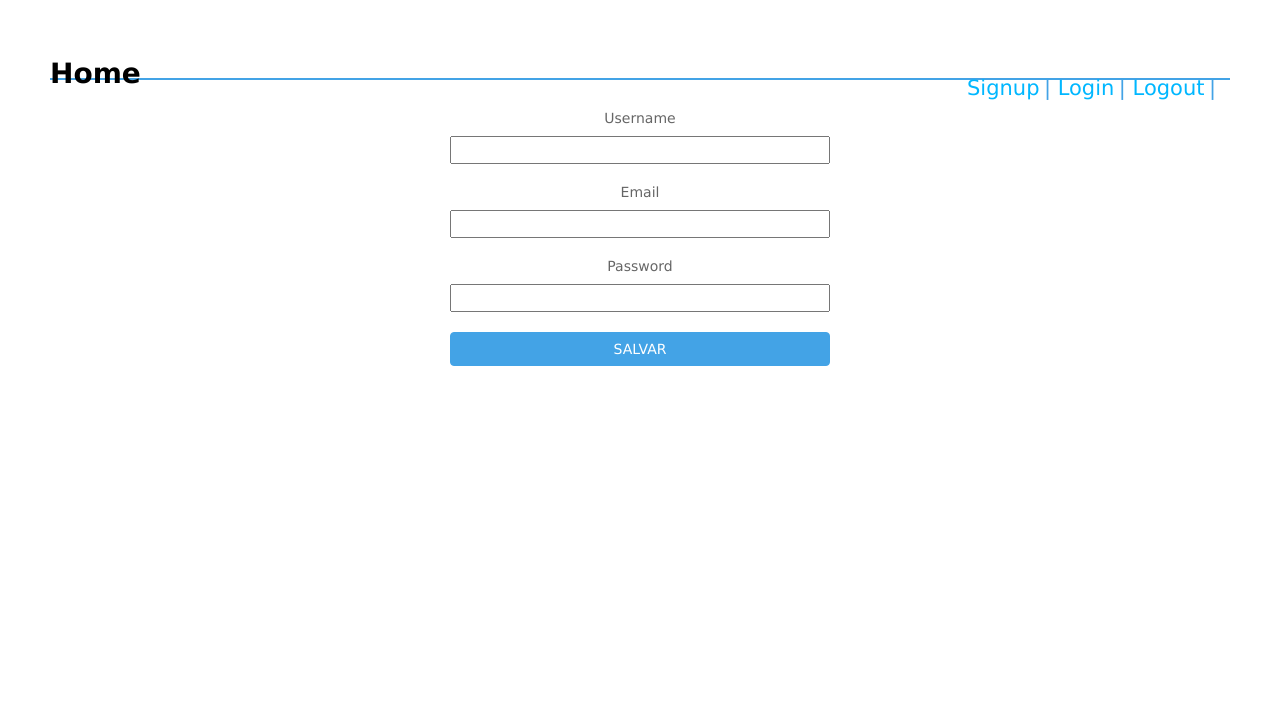
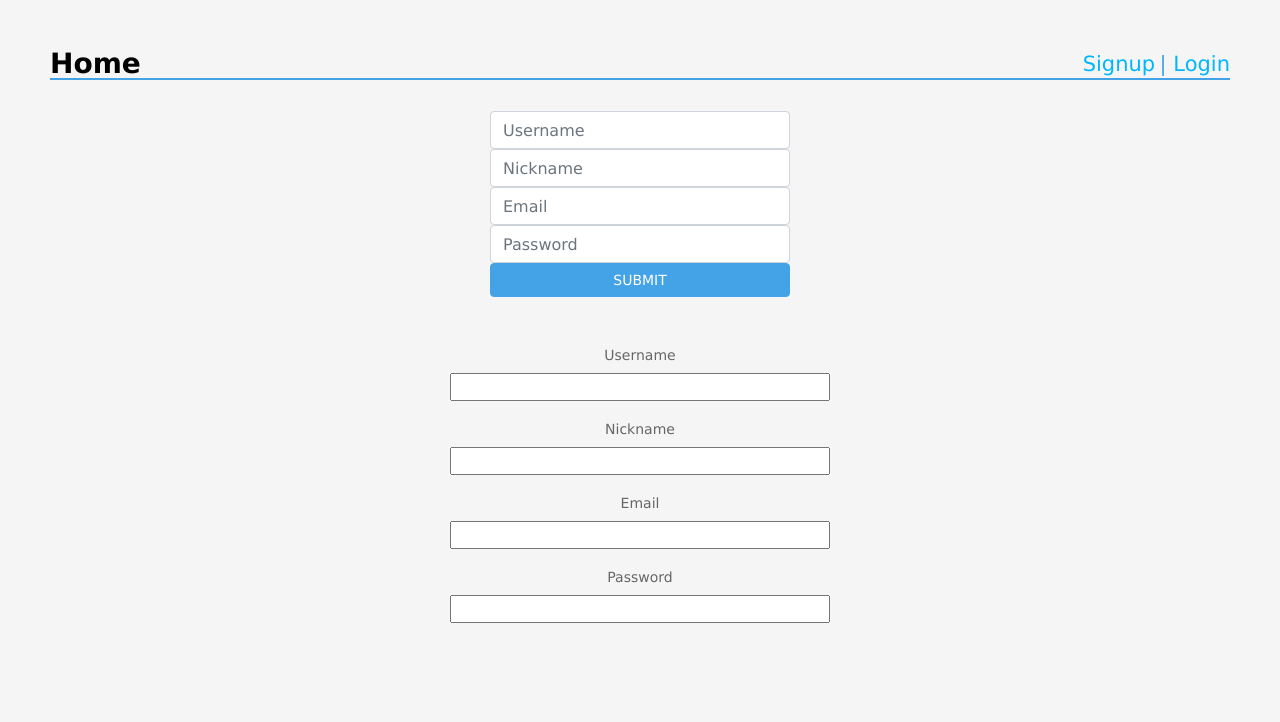
Before and after one commit to farneze/Project-Ironhack-FS-Application, a Node server app: page /signup in a window 1280 px wide. Shown: the top 722 px of the page. Run offline with Node 20, Linux system fonts and the light colour scheme; some libraries are stand-ins or nearby versions.

Commit message:
Added some styling, reorganized header, changed routes, added subject models and db of subjects is working

```diff
--- a/configs/session.config.js
+++ b/configs/session.config.js
@@ -22,7 +22,7 @@ module.exports = (app) => {
       secret: process.env.SESS_SECRET,
       resave: false,
       saveUninitialized: true,
-      cookie: { maxAge: 60000 }, // 60 * 1000 ms === 1 min
+      cookie: { maxAge: 600000 }, // 60 * 1000 ms === 1 min
       store: new MongoStore({
         mongooseConnection: mongoose.connection,
         // time to live, quanto tempo o cookie vai ser armazenado no banco
--- a/models/User.model.js
+++ b/models/User.model.js
@@ -23,10 +23,16 @@ const userSchema = new Schema(
     },
     // add password property here
     // Senha
+
     passwordHash: {
       type: String,
       required: [true, "Password is required."],
     },
+
+    nickname: { type: String, trim: true },
+    friends: { type: [String], trim: true },
+    userTopics: { type: [String], trim: true },
+    userQuestions: { type: [String], trim: true },
   },
   {
     timestamps: true,
--- a/public/stylesheets/style.css
+++ b/public/stylesheets/style.css
@@ -1,11 +1,12 @@
 body {
   padding: 50px;
+  background-color: #f5f5f5;
   font: 14px "Lucida Grande", Helvetica, Arial, sans-serif;
 }
 
 a {
   color: #00b7ff;
-  text-decoration: none;
+  text-decoration: none !important;
   font-size: 1.5em;
 }
 
@@ -62,6 +63,15 @@ form button:hover {
   width: 100%;
 }
 
+.success {
+  background: #2b76f0;
+  box-sizing: border-box;
+  color: #fff;
+  margin: 20px auto;
+  padding: 20px;
+  width: 100%;
+}
+
 ul {
   border-bottom: 2px solid #43a3e6;
   height: 30px;
@@ -70,11 +80,11 @@ ul {
 }
 
 ul li {
-  line-height: 20px;
+  line-height: 0px;
 }
 
 #to-right {
-  padding: 1em;
+  /* padding: 1em; */
   float: right;
 }
 
@@ -97,3 +107,17 @@ ul li {
   font-weight: bold;
   font-size: 2em;
 }
+
+.form-signin {
+  width: 100%;
+  max-width: 330px !important;
+  padding: 15px;
+  margin: 0 auto 10px !important;
+  margin-bottom: -15px !important;
+  border-bottom-right-radius: 0.25rem !important;
+  border-bottom-left-radius: 0.25rem !important;
+}
+
+.form-signin input {
+  margin-bottom: 0 !important;
+}
--- a/routes/index.routes.js
+++ b/routes/index.routes.js
@@ -23,7 +23,7 @@ router.post("/signup", async (req, res) => {
   console.log(req.body);
 
   // Extrair informacoes recebidas da requisicao http que veio do navegador
-  const { username, email, password } = req.body;
+  const { username, nickname, email, password } = req.body;
 
   const errors = {};
   // Validacao de nome de usuario: é obrigatório, tem que ser do tipo string e não pode ter mais de 50 caracteres
@@ -71,10 +71,14 @@ router.post("/signup", async (req, res) => {
       username,
       email,
       passwordHash: hashedPassword,
+      nickname,
+      friends: [],
+      userTopics: [],
+      userQuestions: [],
     });
 
     // Redireciona para o formulario novamente
-    // res.redirect("/signup");
+    // https://stackoverflow.com/questions/17612695/expressjs-how-to-redirect-a-post-request-with-parameters/17612942
     res.redirect(307, "/login");
 
     console.log(result);
@@ -106,7 +110,8 @@ router.post(
 
 // GET Profile - Rota para exibir os dados do usuario atualmente logado - Rota privada - apenas usuarios logados podem acessar
 router.get("/profile", (req, res) => {
-  console.log("SESSION => ", req.user);
+  // Current session user info
+  // console.log("SESSION => ", req.user);
 
   if (!req.user || !req.user._id) {
     return res.redirect("/login");
@@ -125,9 +130,9 @@ router.get("/addnewquestion", (req, res) => {
 });
 
 router.get("/listsubjects", async (req, res) => {
-  const subject = await Subject.find({}, { subject: 1, _id: 0 }).exec();
-  const classs = await Subject.find({}, { classs: 1, _id: 0 }).exec();
-  const topic = await Subject.find({}, { topic: 1, _id: 0 }).exec();
+  const subject = await Subject.find({}, { subject: 1, _id: 0 }); //.exec();
+  const classs = await Subject.find({}, { classs: 1, _id: 0 }); //.exec();
+  const topic = await Subject.find({}, { topic: 1, _id: 0 }); //.exec();
 
   console.log(subject);
   console.log(classs);
@@ -147,52 +152,49 @@ router.get("/addsubjects", async (req, res) => {
   );
 });
 
-// router.post("/addnewsubjects", (req, res) => {
-//   // Extrair informacoes recebidas da requisicao http que veio do navegador
-//   const { subject, classs, topic } = req.body;
+router.get("/addnewsubjects", (req, res) => {
+  res.render("addSubjects");
+});
 
-//   const errors = {};
+router.post("/addnewsubjects", async (req, res) => {
+  // Extrair informacoes recebidas da requisicao http que veio do navegador
+  const { subject, classs, topic } = req.body;
+  const errors = {};
 
-//   if (!subject) {
-//     errors.subject = "Subject is necessary";
-//   }
-//   if (!classs) {
-//     errors.classs = "Class is necessary";
-//   }
-//   if (!topic) {
-//     errors.topic = "Topic is necessary";
-//   }
+  if (!subject) {
+    errors.subject = "Subject is necessary";
+  }
+  if (!classs) {
+    errors.classs = "Class is necessary";
+  }
+  if (!topic) {
+    errors.topic = "Topic is necessary";
+  }
 
-//   // Se o objeto errors tiver propriedades (chaves), retorne as mensagens de erro
-//   if (Object.keys(errors).length) {
-//     res.render("addnewsubjects", errors);
-//   }
+  // Se o objeto errors tiver propriedades (chaves), retorne as mensagens de erro
+  if (Object.keys(errors).length) {
+    res.render("addnewsubjects", errors);
+  }
 
-//   try {
+  try {
+    const result = await Subject.create({
+      subject,
+      classs,
+      topic,
+    });
 
-//     console.log("Hashed password => ", hashedPassword);
-
-//     const result = await Subject.create({
-//       subject,
-//       classs,
-//       topic,
-//     });
-
-//     res.redirect("addnewsubjects");
-
-//     console.log(result);
-//   } catch (err) {
-//     console.error(err);
-//     // Mensagem de erro para exibir erros de validacao do Schema do Mongoose
-//     if (err instanceof mongoose.Error.ValidationError) {
-//       res.status(500).render("auth/signup", { errorMessage: err.message });
-//     } else if (err.code === 11000) {
-//       res.status(500).render("auth/signup", {
-//         errorMessage:
-//           "Username and email need to be unique. Either username or email is already used.",
-//       });
-//     }
-//   }
-// });
+    res.render("addsubjects", { successMessage: "Entry added successfully!" });
+  } catch (err) {
+    console.error(err);
+    // Mensagem de erro para exibir erros de validacao do Schema do Mongoose
+    if (err instanceof mongoose.Error.ValidationError) {
+      res.status(500).render("addnewsubjects", { errorMessage: err.message });
+    } else if (err.code === 11000) {
+      res.status(500).render("addnewsubjects", {
+        errorMessage: "Keys Are not Unique.",
+      });
+    }
+  }
+});
 
 module.exports = router;
--- a/views/auth/signup.hbs
+++ b/views/auth/signup.hbs
@@ -1,27 +1,41 @@
 {{!-- View do formulario de criacao de usuario --}}
 
 {{!-- Dispara uma requisicao POST para a rota /signup quando o usuario clicar no botao "Salvar" --}}
-<form action="/signup" method="POST">
-  <label>Username</label>
-  <input type="text" name="username">
+<form class="form-signin" action="/signup" method="POST">
+  <label class="sr-only">Username</label>
+  <input type="text" name="username" class="form-control" placeholder="Username">
   {{!-- Mensagem de erro para validacao do formulario --}}
   {{#if username}}
   {{> errorPartial username}}
   {{/if}}
-  <label>Email</label>
-  <input type="email" name="email">
+
+  <label class="sr-only">Nickname</label>
+  <input type="text" name="nickname" class="form-control" placeholder="Nickname">
+
+  <label class="sr-only">Email</label>
+  <input type="email" name="email" class="form-control" placeholder="Email">
   {{#if email}}
   {{> errorPartial email}}
   {{/if}}
 
-  <label>Password</label>
-  <input type="password" name="password">
+  <label class="sr-only">Password</label>
+  <input type="password" name="password" class="form-control" placeholder="Password">
   {{#if password}}
   {{> errorPartial password}}
   {{/if}}
 
-  <button type="submit">Salvar</button>
+  <button type="submit">Submit</button>
   {{#if errorMessage}}
   {{> errorPartial errorMessage}}
   {{/if}}
 </form>
+
+<form action="/signup" method="POST">
+  <label>Username</label>
+  <input type="text" name="username">
+  <label>Nickname</label>
+  <input type="text" name="nickname">
+  <label>Email</label>
+  <input type="email" name="email">
+  <label>Password</label>
+  <input type="password" name="password" >
--- a/views/index.hbs
+++ b/views/index.hbs
@@ -1,2 +1,2 @@
 <h1>{{title}}</h1>
-<p>Welcome</p>
+<h4>Welcome to this super duper website</h4>
--- a/views/layout.hbs
+++ b/views/layout.hbs
@@ -14,28 +14,24 @@
       <nav>
       <ul>
         <li id="to-left">
-          <p><a href="/"> Home </a></p>
+          {{#if username}}
+            <p><a href="/profile"> Profile </a></p>
+          {{else}}
+            <p><a href="/"> Home </a></p>
+          {{/if}}
         </li>
         <li id="to-right">
-    <a href="/signup">Signup</a> <span> | </span>
-    <a href="/login">Login</a> <span> | </span>
-    <a href="/logout">Logout</a> <span> | </span>
-    {{!-- <form id="logout-form" action="/logout" method="POST">
-      <button>Logout</button>
-    </form> --}}
+    {{#if username}}
+      <a href="/logout">Logout</a> <span> </span>
+    {{else}}
+      <a href="/signup">Signup</a> <span>   |   </span>
+      <a href="/login">Login</a>
+    {{/if}}
+
   </li>
       </ul>
     </nav>
-    {{!-- <nav>
-      <ul>
-        <li id="to-left">
-          <p><a href="/"> Users - demo </a></p>
-        </li>
-        <li id="to-right">
-          <a href="/signup">Signup</a> <span> | </span>
-        </li>
-      </ul>
-    </nav> --}}
+
 
     {{{body}}}
 
--- /dev/null
+++ b/views/partials/successPartial.hbs
@@ -0,0 +1,3 @@
+{{#if this}}
+<p class="success">{{this}}</p>
+{{/if}}
```
Also changed, not shown: views/addSubjects.hbs (+8 -3 lines), views/auth/login.hbs (+12 -5 lines), views/auth/profile.hbs (+8 -21 lines), public/images/image.png (added).
